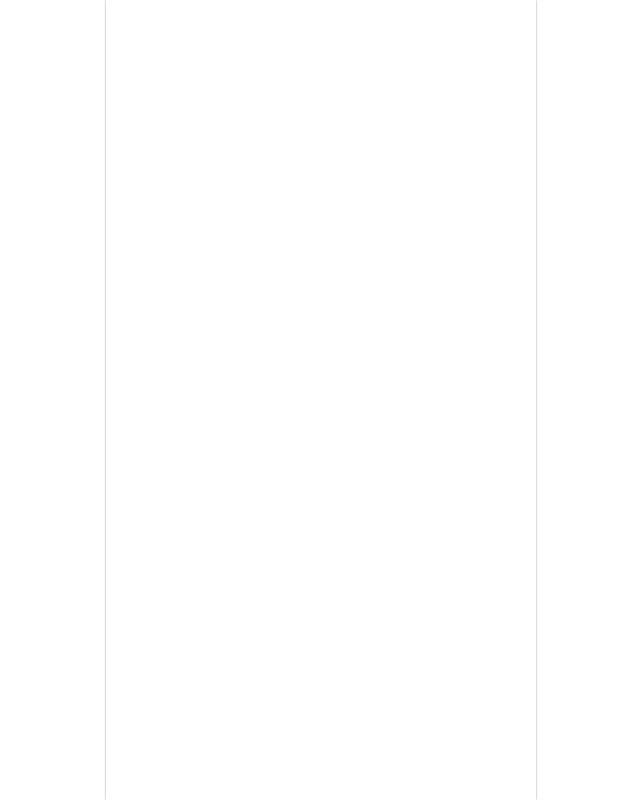
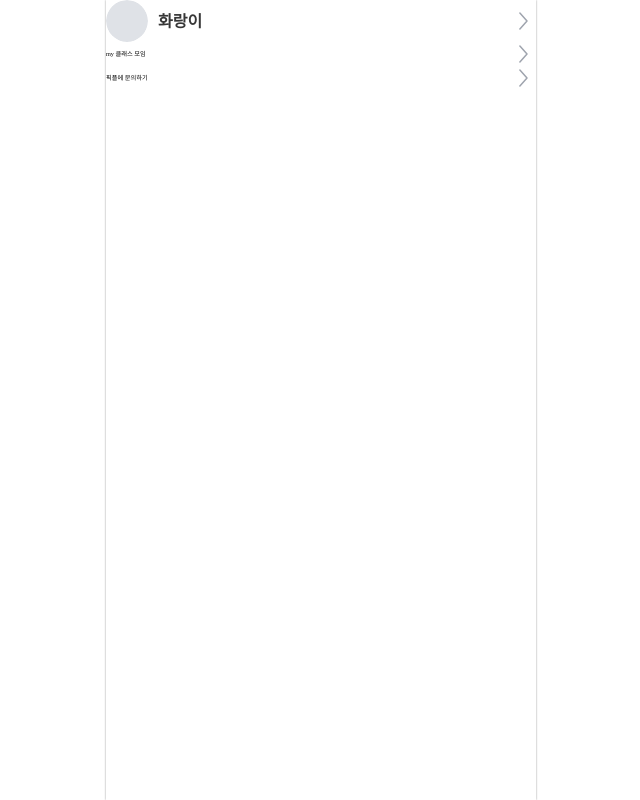
Before and after one commit to PICK-PLE/PICKPLE-client, a React (Vite) app: page /dev in a window 1280 px wide. Shown: the whole page, without its empty margins (319-959 px from the left). Built offline with nearby package versions, Linux system fonts and the light colour scheme; a web font is replaced by a local one.

Commit message:
feat: NavigateBox 구현 완료

```diff
--- /dev/null
+++ b/src/assets/svg/IcDefaultUserimg.tsx
@@ -0,0 +1,8 @@
+import * as React from 'react';
+import type { SVGProps } from 'react';
+const SvgIcDefaultUserimg = (props: SVGProps<SVGSVGElement>) => (
+  <svg xmlns="http://www.w3.org/2000/svg" fill="none" viewBox="0 0 42 42" {...props}>
+    <circle cx={21} cy={21} r={21} fill="#DFE2E7" />
+  </svg>
+);
+export default SvgIcDefaultUserimg;
--- /dev/null
+++ b/src/assets/svg/IcRouteArrow.tsx
@@ -0,0 +1,13 @@
+import type { SVGProps } from 'react';
+const SvgIcRouteArrow = (props: SVGProps<SVGSVGElement>) => (
+  <svg xmlns="http://www.w3.org/2000/svg" fill="none" viewBox="0 0 24 24" {...props}>
+    <path
+      stroke="#9FA4AE"
+      strokeLinecap="round"
+      strokeLinejoin="round"
+      strokeWidth={1.511}
+      d="M7.889 4 15 12l-7.111 8"
+    />
+  </svg>
+);
+export default SvgIcRouteArrow;
--- /dev/null
+++ b/src/components/common/NavigateBox/NavigateBox.style.ts
@@ -0,0 +1,18 @@
+import { Theme } from '@emotion/react';
+import { css } from '@emotion/react';
+import { flexGenerator } from '@styles/generator';
+
+export const wrapperStyle = css`
+  ${flexGenerator('row', 'space-between', 'center')}
+  width: 100%;
+  min-width: 33.5rem;
+`;
+
+export const childrenStyle = (theme: Theme) => css`
+  ${theme.font['subhead03-m-16']}
+  ${theme.color.blackgray}
+`;
+export const iconStyle = css`
+  width: 2.4rem;
+  height: 2.4rem;
+`;
--- /dev/null
+++ b/src/components/common/NavigateBox/NavigateBox.tsx
@@ -0,0 +1,25 @@
+import { IcRouteArrow } from '@svg';
+import { HTMLAttributes } from 'react';
+import { useNavigate } from 'react-router-dom';
+import { iconStyle, wrapperStyle } from './NavigateBox.style';
+
+export interface NavigateBoxProps extends HTMLAttributes<HTMLDivElement> {
+  path: string;
+}
+
+const NavigateBox = ({ children, path }: NavigateBoxProps) => {
+  const navigate = useNavigate();
+  const handleButtonClick = () => {
+    navigate(path);
+  };
+  return (
+    <div css={wrapperStyle} onClick={handleButtonClick}>
+      <span>{children}</span>
+      <span css={iconStyle}>
+        <IcRouteArrow />
+      </span>
+    </div>
+  );
+};
+
+export default NavigateBox;
--- a/src/pages/dev/Dev.tsx
+++ b/src/pages/dev/Dev.tsx
@@ -1,7 +1,17 @@
-import { ProgressBar } from '@components';
+import NavigateBox from 'src/components/common/NavigateBox/NavigateBox';
+import SimpleUserProfile from 'src/components/common/SimpleUserProfile/SimpleUserProfile';
 
 const Dev = () => {
-  return <></>;
+  const userId = 'aefvzev3213';
+  return (
+    <div>
+      <NavigateBox path={'/'}>
+        <SimpleUserProfile username={'화랑이'} />
+      </NavigateBox>
+      <NavigateBox path={`/${userId}`}>my 클래스 모임</NavigateBox>
+      <NavigateBox path={'/'}>픽플에 문의하기</NavigateBox>
+    </div>
+  );
 };
 
 export default Dev;
```
Also changed, not shown: src/assets/svg/index.ts (+5 -3 lines), public/svg/ic_route-arrow.svg (added).
